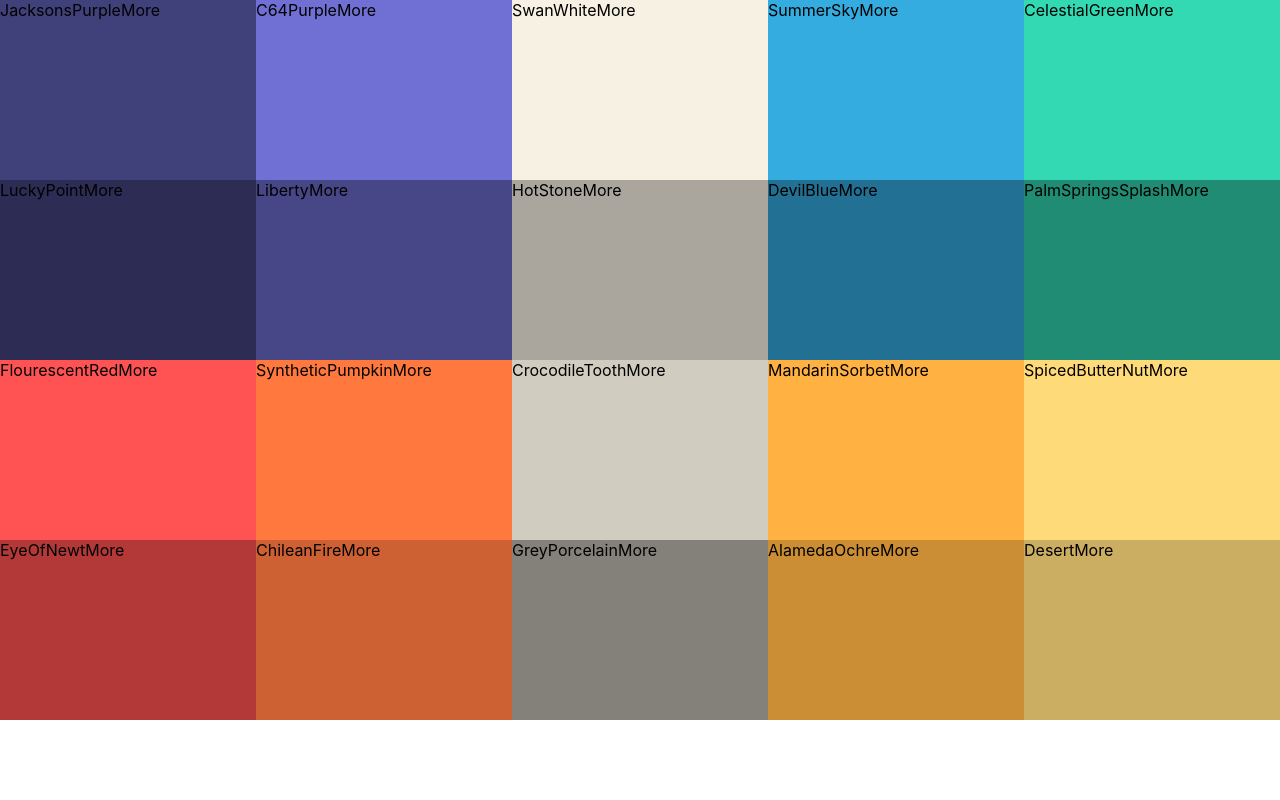
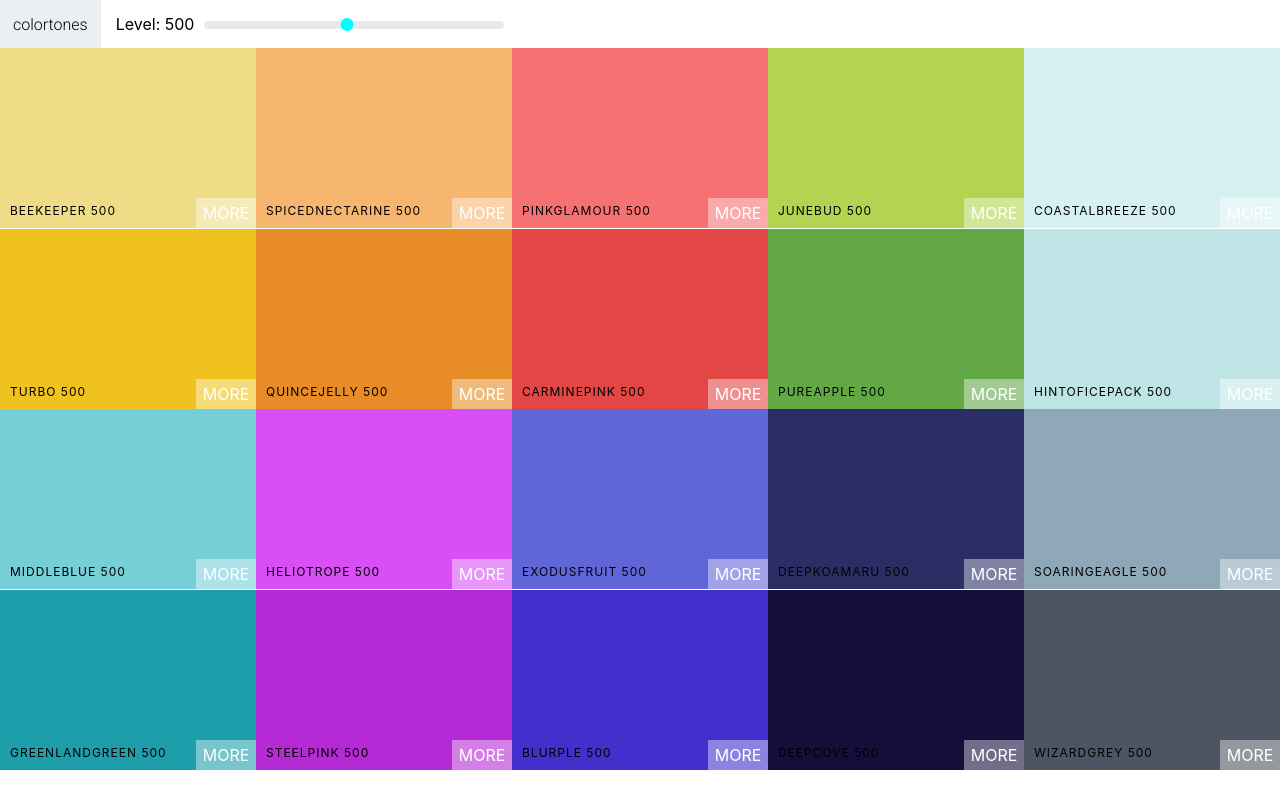
Before and after one commit to duhbhavesh/colortones, a React (Create React App) app: page / in a window 1280 px wide. Built offline with nearby package versions, Linux system fonts and the light colour scheme.

Commit message:
Add Navbar, Slider, CSS

```diff
--- a/package.json
+++ b/package.json
@@ -6,7 +6,10 @@
     "@testing-library/jest-dom": "^4.2.4",
     "@testing-library/react": "^9.3.2",
     "@testing-library/user-event": "^7.1.2",
+    "chroma-js": "^2.1.0",
+    "rc-slider": "^9.3.1",
     "react": "^16.13.1",
+    "react-copy-to-clipboard": "^5.0.2",
     "react-dom": "^16.13.1",
     "react-scripts": "3.4.1"
   },
--- a/public/index.html
+++ b/public/index.html
@@ -3,6 +3,10 @@
 	<head>
 		<meta charset="utf-8" />
 		<link rel="icon" href="%PUBLIC_URL%/favicon.ico" />
+		<link
+			href="https://fonts.googleapis.com/css2?family=Roboto:wght@300;400;500&display=swap"
+			rel="stylesheet"
+		/>
 		<meta name="viewport" content="width=device-width, initial-scale=1" />
 		<meta name="theme-color" content="#000000" />
 		<meta
--- a/src/App.js
+++ b/src/App.js
@@ -1,12 +1,13 @@
 import React, { Component } from "react";
 import Palette from "./Palette";
 import seedColors from "./seedColors";
+import { generatePalette } from "./colorHelpers";
 
 class App extends Component {
 	render() {
 		return (
 			<div>
-				<Palette {...seedColors[6]} />
+				<Palette palette={generatePalette(seedColors[4])} />
 			</div>
 		);
 	}
--- a/src/ColorBox.css
+++ b/src/ColorBox.css
@@ -5,4 +5,112 @@
 	display: inline-block;
 	position: relative;
 	cursor: pointer;
+	text-transform: uppercase;
+	margin-bottom: -3.5px;
 }
+
+.copy-button {
+	width: 100px;
+	height: 30px;
+	position: absolute;
+	display: inline-block;
+	top: 50%;
+	left: 50%;
+	margin-left: -50px;
+	margin-top: -15px;
+	text-align: center;
+	outline: none;
+	background: rgba(255, 255, 255, 0.4);
+	font-size: 1rem;
+	line-height: 30px;
+	color: white;
+	text-transform: uppercase;
+	border: none;
+	opacity: 0;
+}
+
+.ColorBox:hover .copy-button {
+	opacity: 1;
+	transition: 0.6s;
+}
+
+.box-content {
+	position: absolute;
+	width: 100%;
+	left: 0px;
+	bottom: 0px;
+	padding: 10px;
+	color: black;
+	letter-spacing: 1px;
+	font-size: 12px;
+}
+
+.see-more {
+	background: rgba(255, 255, 255, 0.4);
+	position: absolute;
+	border: none;
+	right: 0px;
+	bottom: 0px;
+	color: white;
+	width: 60px;
+	height: 30px;
+	text-align: center;
+	line-height: 30px;
+}
+
+.copy-overlay {
+	opacity: 0;
+	z-index: 0;
+	width: 100%;
+	height: 100%;
+	transition: transform 0.6s ease-in-out;
+	transform: scale(0.1);
+}
+
+.copy-overlay.show {
+	opacity: 1;
+	transform: scale(50);
+	z-index: 10;
+	position: absolute;
+}
+
+.copy-msg {
+	position: fixed;
+	left: 0;
+	right: 0;
+	top: 0;
+	bottom: 0;
+	display: flex;
+	align-items: center;
+	justify-content: center;
+	flex-direction: column;
+	font-size: 4rem;
+	transform: scale(0.1);
+	opacity: 0;
+	color: white;
+}
+
+.copy-msg.show {
+	opacity: 1;
+	transform: scale(1);
+	z-index: 25;
+	transition: all 0.4s ease-in-out;
+	transition-delay: 0.4s;
+}
+
+.copy-msg h1 {
+	font-weight: 400;
+	font-family: Roboto;
+	text-shadow: 1px 2px black;
+	background: rgba(255, 255, 255, 0.2);
+	width: 100%;
+	text-align: center;
+	margin-bottom: 0;
+	padding: 1rem;
+	text-transform: uppercase;
+}
+
+.copy-msg p {
+	font-size: 2rem;
+	font-weight: 100;
+}
--- a/src/ColorBox.js
+++ b/src/ColorBox.js
@@ -1,13 +1,43 @@
 import React, { Component } from "react";
+import { CopyToClipboard } from "react-copy-to-clipboard";
 import "./ColorBox.css";
 
 class ColorBox extends Component {
+	constructor(props) {
+		super(props);
+		this.state = { copied: false };
+		this.changeCopyState = this.changeCopyState.bind(this);
+	}
+	changeCopyState() {
+		this.setState({ copied: true }, () => {
+			setTimeout(() => {
+				this.setState({ copied: false });
+			}, 1500);
+		});
+	}
 	render() {
+		const { name, background } = this.props;
+		const { copied } = this.state;
 		return (
-			<div style={{ background: this.props.background }} className="ColorBox">
-				<span>{this.props.name}</span>
-				<span>More</span>
-			</div>
+			<CopyToClipboard text={background} onCopy={this.changeCopyState}>
+				<div style={{ background }} className="ColorBox">
+					<div
+						style={{ background }}
+						className={`copy-overlay ${copied && "show"}`}
+					/>
+					<div className={`copy-msg ${copied && "show"}`}>
+						<h1>copied!</h1>
+						<p>{this.props.background}</p>
+					</div>
+					<div className="copy-container">
+						<div className="box-content">
+							<span>{name}</span>
+						</div>
+						<button className="copy-button">Copy</button>
+					</div>
+					<span className="see-more">More</span>
+				</div>
+			</CopyToClipboard>
 		);
 	}
 }
--- /dev/null
+++ b/src/Navbar.css
@@ -0,0 +1,50 @@
+.Navbar {
+	display: flex;
+	align-items: center;
+	justify-content: flex-start;
+	height: 6vh;
+}
+
+.logo {
+	margin-right: 15px;
+	padding: 0 13px;
+	background-color: #eceff1;
+	font-family: Roboto;
+	height: 100%;
+	display: flex;
+	align-items: center;
+}
+
+.logo a {
+	text-decoration: none;
+	color: black;
+	font-weight: 300;
+}
+
+.slider {
+	width: 300px;
+	margin: 0 10px;
+	display: inline-block;
+}
+
+.rc-slider-track {
+	background-color: transparent;
+}
+
+.rc-slider-handle,
+.rc-slider-handle:active,
+.rc-slider-handle:focus,
+.rc-slider-handle:hover {
+	background-color: cyan;
+	outline: none;
+	border: 2px solid cyan;
+	box-shadow: none;
+	width: 13px;
+	height: 13px;
+	margin-left: -7px;
+	margin-top: -3px;
+}
+
+.rc-slider-rail {
+	height: 8px;
+}
--- /dev/null
+++ b/src/Navbar.js
@@ -0,0 +1,30 @@
+import React, { Component } from "react";
+import Slider from "rc-slider";
+import "rc-slider/assets/index.css";
+import "./Navbar.css";
+
+class Navbar extends Component {
+	render() {
+		const { level, changeLevel } = this.props;
+		return (
+			<header className="Navbar">
+				<div className="logo">
+					<a href="#">colortones</a>
+				</div>
+				<div className="slider-container">
+					<span>Level: {level}</span>
+					<div className="slider">
+						<Slider
+							defaultValue={level}
+							min={100}
+							max={900}
+							step={100}
+							onAfterChange={changeLevel}
+						/>
+					</div>
+				</div>
+			</header>
+		);
+	}
+}
+export default Navbar;
--- a/src/Palette.js
+++ b/src/Palette.js
@@ -1,20 +1,31 @@
 import React, { Component } from "react";
 import ColorBox from "./ColorBox";
+import Navbar from "./Navbar";
 import "./Palette.css";
 
 class Palette extends Component {
+	constructor(props) {
+		super(props);
+		this.state = { level: 500 };
+		this.changeLevel = this.changeLevel.bind(this);
+	}
+	changeLevel(level) {
+		this.setState({ level });
+	}
 	render() {
-		const colorBoxes = this.props.colors.map((color) => (
-			<ColorBox background={color.color} name={color.name} />
+		const { colors } = this.props.palette;
+		const { level } = this.state;
+		const colorBoxes = colors[level].map((color) => (
+			<ColorBox background={color.hex} name={color.name} />
 		));
 		return (
 			<div className="Palette">
+				<Navbar level={level} changeLevel={this.changeLevel} />
 				{/* Navbar goes here */}
 				<div className="Palette-colors">{colorBoxes}</div>
-				{/* Fotter goes her */}
+				{/* footer eventually */}
 			</div>
 		);
 	}
 }
-
 export default Palette;
--- /dev/null
+++ b/src/colorHelpers.js
@@ -0,0 +1,40 @@
+import chroma from "chroma-js";
+const levels = [50, 100, 200, 300, 400, 500, 600, 700, 800, 900];
+
+function generatePalette(starterPalette) {
+	let newPalette = {
+		paletteName: starterPalette.paletteName,
+		id: starterPalette.id,
+		emoji: starterPalette.emoji,
+		colors: {},
+	};
+	for (let level of levels) {
+		newPalette.colors[level] = [];
+	}
+	for (let color of starterPalette.colors) {
+		let scale = getScale(color.color, 10).reverse();
+		for (let i in scale) {
+			newPalette.colors[levels[i]].push({
+				name: `${color.name} ${levels[i]}`,
+				id: color.name.toLowerCase().replace(/ /g, "-"),
+				hex: scale[i],
+				rgb: chroma(scale[i]).css(),
+				rgba: chroma(scale[i])
+					.css()
+					.replace("rgba", "rgba")
+					.replace(")", ",1.0)"),
+			});
+		}
+	}
+	return newPalette;
+}
+function getRange(hexColor) {
+	const end = "#fff";
+	return [chroma(hexColor).darken(1.4).hex(), hexColor, end];
+}
+
+function getScale(hexColor, numberOfColors) {
+	return chroma.scale(getRange(hexColor)).mode("lab").colors(numberOfColors);
+}
+
+export { generatePalette };
```
Also changed, not shown: 1 other file (tests, documents, lock files or other folders). Lines whose indentation alone changed are shown as unchanged.
